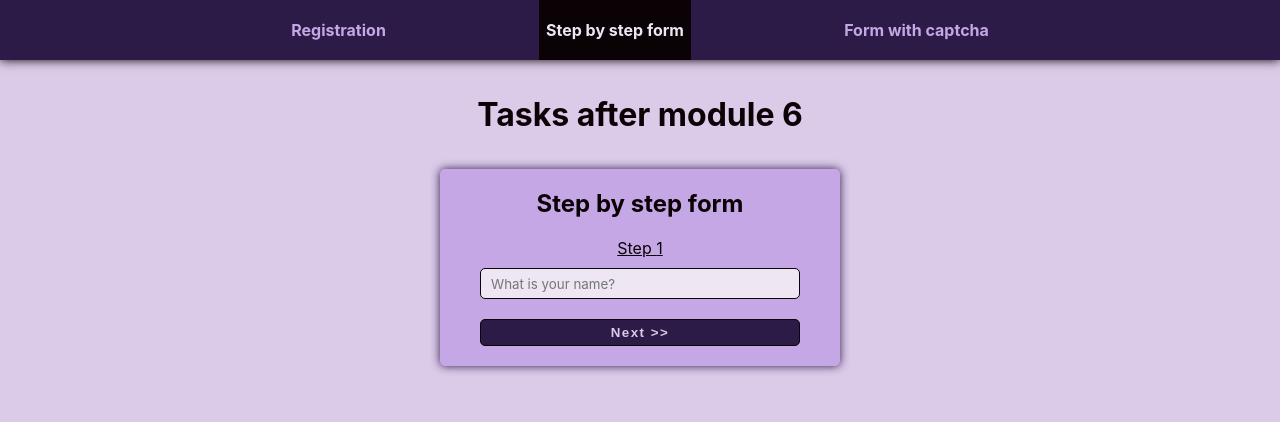
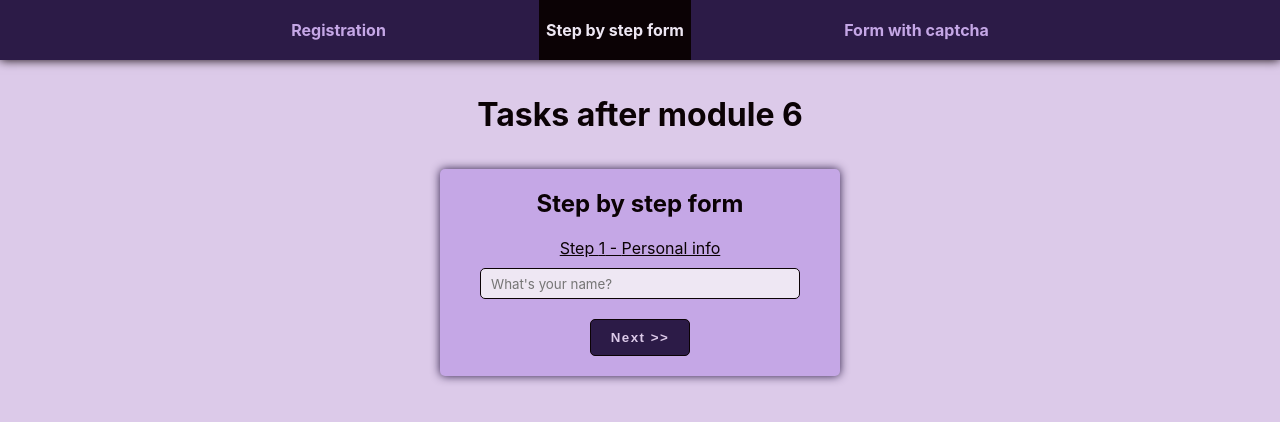
Before and after one commit to MsAgnieszka-SR-study-from-10-05-2022/SR-Module-6, a React (Create React App) app: page /step-by-step-form in a window 1280 px wide. Shown: the top 422 px of the page. Built offline with nearby package versions, Linux system fonts and the light colour scheme.

Commit message:
Working step by step form (without validation and errors)

```diff
--- a/src/components/Button/Button.js
+++ b/src/components/Button/Button.js
@@ -7,12 +7,15 @@ export const Button = (props) => {
   const {
     className,
     label,
+    disabled,
     ...otherProps
   } = props
 
   return (
     <button
       className={`button${className ? ` ${className}` : ''}`}
+      disabled={disabled}
+      style={{ display: disabled ? 'none' : 'block' }}
       {...otherProps}
     >
       {label}
@@ -22,7 +25,8 @@ export const Button = (props) => {
 
 Button.propTypes = {
   className: PropTypes.string,
-  label: PropTypes.string
+  label: PropTypes.string,
+  disabled: PropTypes.bool
 }
 
 export default Button
--- a/src/components/Button/Button.scss
+++ b/src/components/Button/Button.scss
@@ -2,8 +2,7 @@
 
 .button {
   margin: 20px 0 10px;
-  padding: 5px 10px;
-  width: 100%;
+  padding: 10px 20px;
   color: $mainBrightColor;
   letter-spacing: 1.5px;
   font-weight: bold;
--- /dev/null
+++ b/src/components/Form/FormSummary.js
@@ -0,0 +1,28 @@
+import React from 'react'
+
+import PropTypes from 'prop-types'
+
+export const FormSummary = (props) => {
+  const {
+    name,
+    age,
+    notices
+  } = props
+  return (
+
+    <div>
+      <h3 style={{ marginBottom: '5px' }}>Your answers:</h3>
+      <p>Name: {name}</p>
+      <p>Age: {age}</p>
+      <p>Notices: {notices}</p>
+    </div>
+  )
+}
+
+FormSummary.propTypes = {
+  name: PropTypes.string,
+  age: PropTypes.number,
+  notices: PropTypes.string
+}
+
+export default FormSummary
--- a/src/components/Form/index.js
+++ b/src/components/Form/index.js
@@ -1,2 +1,3 @@
 export * from './Form'
 export { default } from './Form'
+export { FormSummary } from './FormSummary'
--- a/src/components/InputWrapper/InputWrapper.js
+++ b/src/components/InputWrapper/InputWrapper.js
@@ -9,7 +9,7 @@ import 'components/InputWrapper/InputWrapper.scss'
 export const InputWrapper = (props) => {
   const {
     className,
-    inputEmailRef,
+    // inputEmailRef,
     title,
     label,
     emailErrorRegExp,
@@ -33,7 +33,7 @@ export const InputWrapper = (props) => {
           {label}
         </label>
         <Input
-          inputEmailRef={inputEmailRef}
+          // ref={inputEmailRef}
           id={title}
           name={title}
           onChange={onChange}
@@ -104,7 +104,7 @@ export const InputWrapper = (props) => {
 
 InputWrapper.propTypes = {
   className: PropTypes.string,
-  inputEmailRef: PropTypes.object,
+  // inputEmailRef: PropTypes.object,
   title: PropTypes.string,
   label: PropTypes.string,
   emailErrorRegExp: PropTypes.bool,
--- a/src/pages/PageStepByStepForm/PageStepByStepForm.js
+++ b/src/pages/PageStepByStepForm/PageStepByStepForm.js
@@ -1,17 +1,20 @@
 import React from 'react'
+
 import PropTypes from 'prop-types'
+import styled from 'styled-components'
 
-// eslint-disable-next-line no-unused-vars
-import { useForm } from 'react-hook-form'
-
-import Form from 'components/Form'
+import Form, { FormSummary } from 'components/Form'
 import Input from 'components/Input'
 import Button from 'components/Button'
-import styled from 'styled-components'
 
 const StepNumber = styled.p`
   margin-bottom: 10px;
   text-decoration: underline;
+`
+const ButtonsWrapper = styled.div`
+  display: flex;
+  justify-content: space-evenly;
+  width: 100%;
 `
 
 export const PageStepByStepForm = (props) => {
@@ -20,143 +23,108 @@ export const PageStepByStepForm = (props) => {
     ...otherProps
   } = props
 
+  // state
   const [step, setStep] = React.useState(1)
+  // eslint-disable-next-line no-unused-vars
+  const [formData, setFormData] = React.useState({
+    name: '',
+    age: '',
+    notices: ''
+  })
 
-  const defaultValueColors = [
-    'red',
-    'green',
-    'blue',
-    'yellow',
-    'pink',
-    'black'
-  ]
+  const {
+    name,
+    age,
+    notices
+  } = formData
 
-  const capitalize = (word) => (word && word[0].toUpperCase() + word.slice(1)) || ''
+  // default values
+  const FormTitles = ['Personal info', 'Age', 'Your notices']
 
-  const onSubmit = (e) => {
+  // functions
+  const prevStep = () => {
+    setStep((currentStep) => currentStep - 1)
+  }
+  const nextStep = () => {
+    setStep((currentStep) => currentStep + 1)
+  }
+  const handleSubmit = (e) => {
     e.preventDefault()
-  }
-
-  const prevStep = () => {
-    setStep((prevStep) => prevStep - 1)
-  }
-
-  const nextStep = () => {
-    setStep((prevStep) => prevStep + 1)
-  }
-
-  const resetForm = () => {
+    alert('FORM SUBMITTED')
+    setFormData({
+      ...formData,
+      name: '',
+      age: '',
+      notices: ''
+    })
     setStep(1)
-    console.log('formularz zresetowany')
-    // wyzerować dane wprowadzone do formularza
-  }
-
-  const sendForm = () => {
-    setStep(1)
-    console.log('formularz wysłany')
-    // wyzerować dane wprowadzone do formularza
-    // wyświetlić w konsoli wysłane dane
+    console.log('data: ', formData)
   }
 
   return (
     <Form
-      onSubmit={onSubmit}
+      onSubmit={handleSubmit}
       formTitle={'Step by step form'}
       {...otherProps}
     >
       <StepNumber>
-        Step {step}
+        Step {step} - {step < 4 ? FormTitles[step - 1] : 'SUMMARY'}
       </StepNumber>
       {step <= 1 ?
-      // zrobić komponent Name
-        <>
+      // step Name
+        <Input
+          type={'text'}
+          placeholder={'What\'s your name?'}
+          name={'name'}
+          value={name}
+          onChange={(e) => {
+            setFormData({ ...formData, name: e.target.value })
+          }}
+        />
+        :
+        step === 2 ?
+        // step Age
           <Input
-            className={'step-by-step-form__input'}
-            placeholder={'What is your name?'}
-            // value={nameFromInput}
-            type={'text'}
+            type={'number'}
+            placeholder={'How old are you?'}
+            name={'age'}
+            value={age}
+            onChange={(e) => {
+              setFormData({ ...formData, age: e.target.value })
+            }}
           />
-          <Button
-            onClick={nextStep}
-            label={'Next >>'}
-          />
-        </>
-        :
-        step > 1 && step < 3 ?
-        // zrobić komponent Age
-          <>
-            <Input
-              placeholder={'How old are you?'}
-              // value={ageFromInput}
-              type={'number'}
-            />
-            <div className={'step-by-step-form__buttons'}>
-              <Button
-                label={'<< Prev'}
-                onClick={prevStep}
-              />
-              <Button
-                label={'Next >>'}
-                onClick={nextStep}
-              />
-            </div>
-          </>
           :
           step === 3 ?
-          // zrobić komponent Color
-            <>
-              {/* <label>What is your favorite color? */}
-              <select
-                className={'step-by-step-form__select'}
-                // placeholder={'What is your favorite color?'}
-                defaultValue={''}
-              >
-                <option
-                  value={''}
-                  disabled
-                >
-                  What is your favorite color?
-                </option>
-                {defaultValueColors.map((color) => {
-                  return <option
-                    key={color}
-                    value={color}
-                         >{capitalize(color)}
-                         </option>
-                })}
-              </select>
-
-              <div className={'step-by-step-form__buttons'}>
-                <Button
-                  label={'<< Prev'}
-                  onClick={prevStep}
-                />
-                <Button
-                  label={'Summary'}
-                  onClick={nextStep}
-                />
-              </div>
-            </>
+          // step Notices
+            <Input
+              type={'text'}
+              placeholder={'You can write here your thoughts...'}
+              name={'notices'}
+              value={notices}
+              onChange={(e) => {
+                setFormData({ ...formData, notices: e.target.value })
+              }}
+            />
             :
-            step === 4 ?
-            // zrobić komponent Summary
-              <>
-                <Button
-                  label={'Submit'}
-                  onClick={sendForm}
-                  // onClick={() => { console.log('submit') }}
-                />
-                <Button
-                  label={'Reset form'}
-                  onClick={resetForm}
-                  // onClick={() => { console.log('reset wprowadzonych danych') }}
-                />
-              </>
-              : <>
-                <p className={'step-by-step-form__summary-data'}>Tutaj będą dane podane w formularzu</p>
-                <p className={'step-by-step-form__info-success'}>Form was send</p>
-                </>
+            <FormSummary
+              name={name}
+              age={age}
+              notices={notices}
+            />
             }
+      <ButtonsWrapper>
+        <Button
+          disabled={step === 1 || step === FormTitles.length + 1}
+          onClick={prevStep}
+          label={'<< Prev'}
+          type={'button'}
+        />
+        <Button
+          label={step === FormTitles.length + 1 ? 'Submit' : 'Next >>'}
+          onClick={nextStep}
+          type={step === FormTitles.length + 2 ? 'submit' : 'button'}
+        />
+      </ButtonsWrapper>
     </Form>
   )
 }
```
